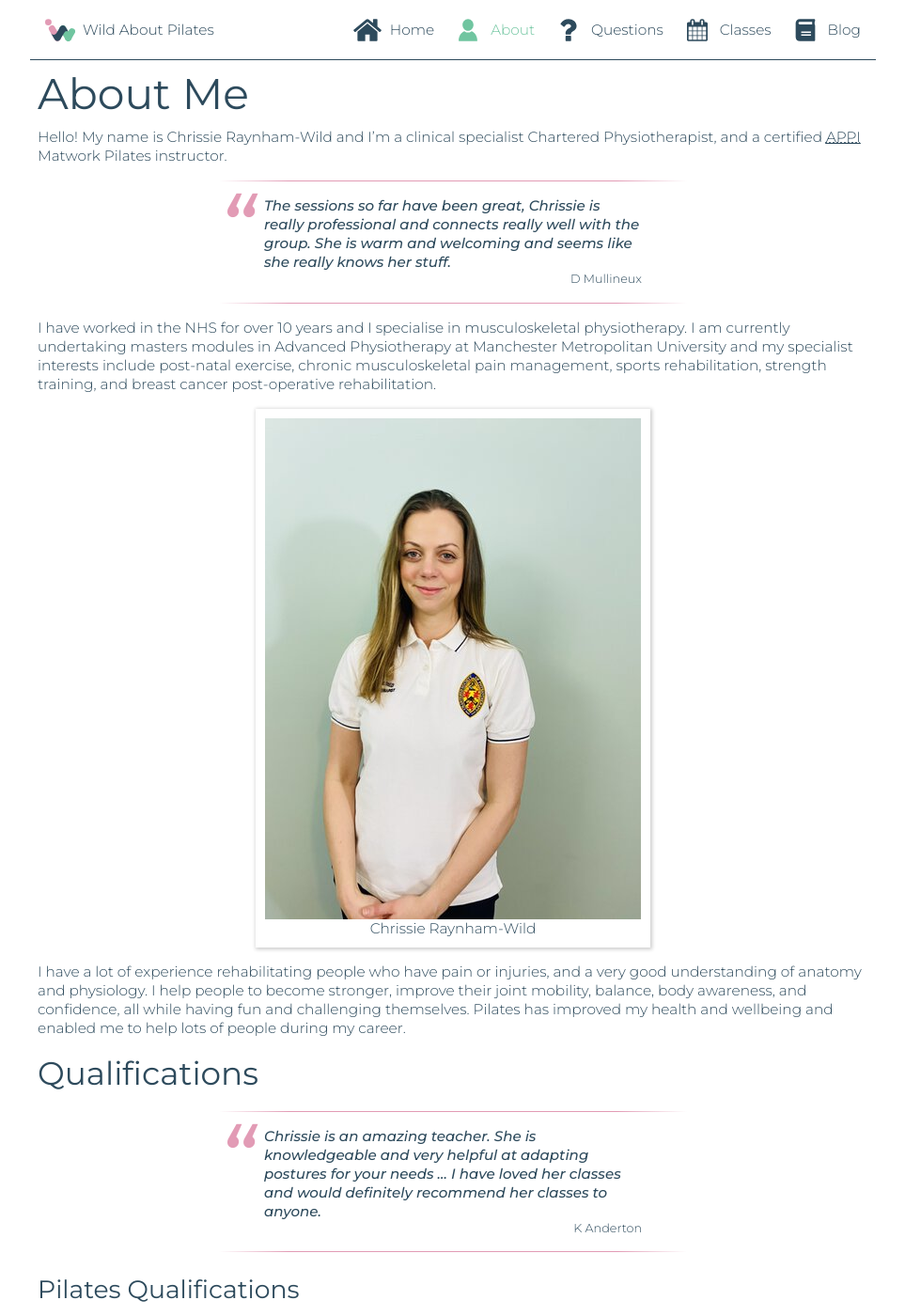
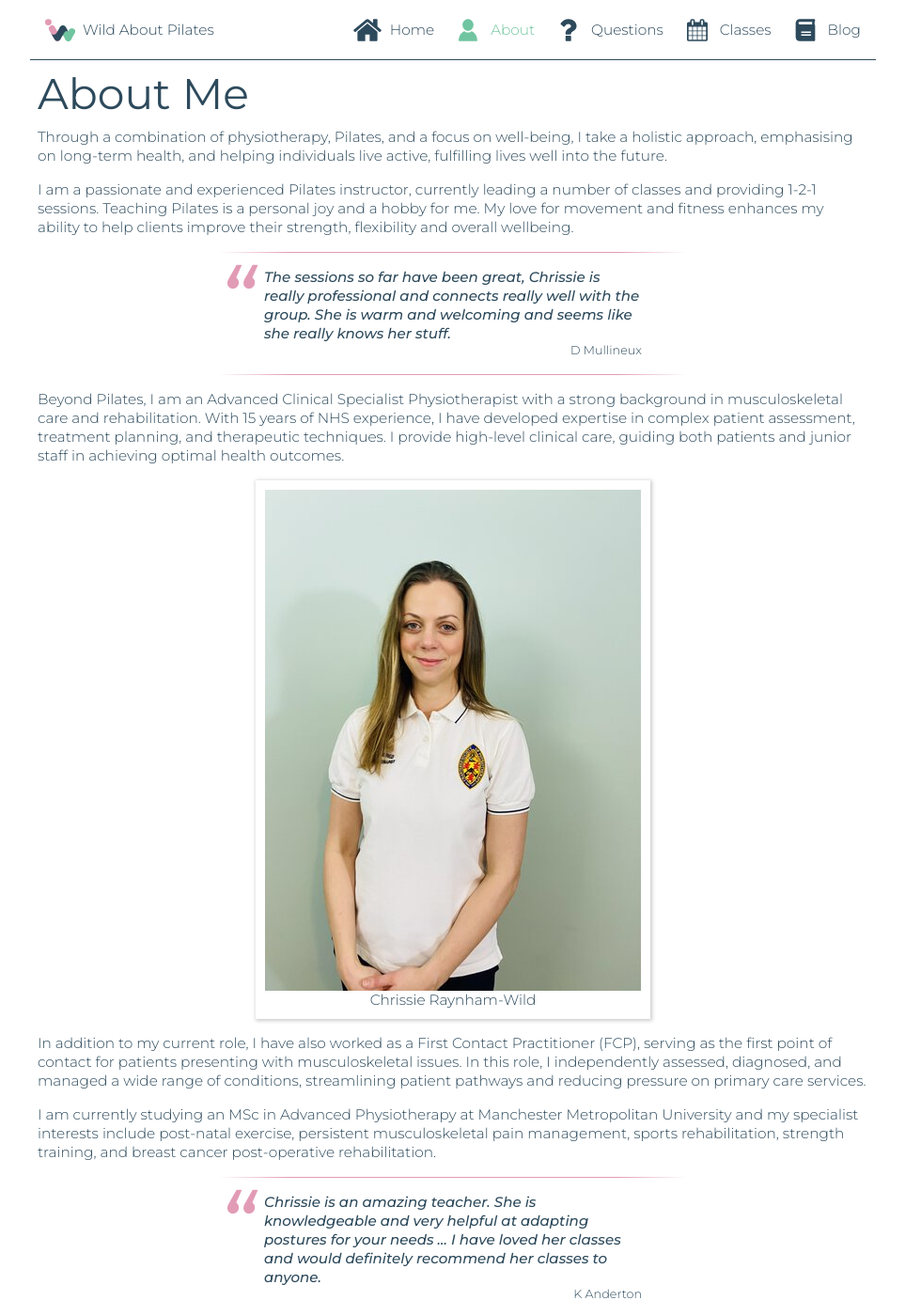
Before and after one commit to mikeraynham/wildaboutpilates, a Jekyll site: the page built from jekyll/about.md, in a window 1280 px wide and 1400 px high. Shown: the whole window at 94% size, without its empty margins (158-1121 px from the left). Built offline with Jekyll 4.4.1, drawn with Linux system fonts in a browser that asks for light colours; some of the changed text lies outside the part shown.

Commit message:
Update qualifications

```diff
--- a/jekyll/about.md
+++ b/jekyll/about.md
@@ -8,13 +8,15 @@ description: My name is Chrissie Raynham-Wild and I'm a state registered Charter
   Pilates instructor.
 ---
 
-Hello! My name is Chrissie Raynham-Wild and I'm a clinical specialist Chartered Physiotherapist, and a certified [<abbr title="The Australian Physiotherapy & Pilates Institute">APPI</abbr>][1] Matwork Pilates instructor.
+Through a combination of physiotherapy, Pilates, and a focus on well-being, I take a holistic approach, emphasising on long-term health, and helping individuals live active, fulfilling lives well into the future.
+
+I am a passionate and experienced Pilates instructor, currently leading a number of classes and providing 1-2-1 sessions. Teaching Pilates is a personal joy and a hobby for me. My love for movement and fitness enhances my ability to help clients improve their strength, flexibility and overall wellbeing.
 
 {% include testimonial.html
     content="The sessions so far have been great, Chrissie is really professional and connects really well with the group. She is warm and welcoming and seems like she really knows her stuff."
     author="D Mullineux" %}
 
-I have worked in the NHS for over 10 years and I specialise in musculoskeletal physiotherapy. I am currently undertaking masters modules in Advanced Physiotherapy at Manchester Metropolitan University and my specialist interests include post-natal exercise, chronic musculoskeletal pain management, sports rehabilitation, strength training, and breast cancer post-operative rehabilitation.
+Beyond Pilates, I am an Advanced Clinical Specialist Physiotherapist with a strong background in musculoskeletal care and rehabilitation. With 15 years of NHS experience, I have developed expertise in complex patient assessment, treatment planning, and therapeutic techniques. I provide high-level clinical care, guiding both patients and junior staff in achieving optimal health outcomes.
 
 {% include image.html
     file="chrissie-raynham-wild"
@@ -22,21 +24,23 @@ I have worked in the NHS for over 10 years and I specialise in musculoskeletal p
     caption="Chrissie Raynham-Wild"
 %}
 
-I have a lot of experience rehabilitating people who have pain or injuries, and a very good understanding of anatomy and physiology. I help people to become stronger, improve their joint mobility, balance, body awareness, and confidence, all while having fun and challenging themselves. Pilates has improved my health and wellbeing and enabled me to help lots of people during my career.
+In addition to my current role, I have also worked as a First Contact Practitioner (FCP), serving as the first point of contact for patients presenting with musculoskeletal issues. In this role, I independently assessed, diagnosed, and managed a wide range of conditions, streamlining patient pathways and reducing pressure on primary care services.
 
-## Qualifications
+I am currently studying an MSc in Advanced Physiotherapy at Manchester Metropolitan University and my specialist interests include post-natal exercise, persistent musculoskeletal pain management, sports rehabilitation, strength training, and breast cancer post-operative rehabilitation.
 
 {% include testimonial.html
     content="Chrissie is an amazing teacher. She is knowledgeable and very helpful at adapting postures for your needs &hellip; I have loved her classes and would definitely recommend her classes to anyone."
     author="K Anderton"
 %}
 
+## Qualifications
+
 ### Pilates Qualifications
 
 * APPI Pilates Matwork Level 1
 * APPI Pilates Matwork Level 2
 * APPI Pilates Matwork Level 3
-* APPI Certified Matwork Pilates Instructor
+* APPI Certified Matwork Pilates Instructor exam
 * APPI Pilates For Runners
 * Unite Health Level 1 Therapeutic Yoga
 * Ante & Post Natal Pilates
@@ -48,7 +52,13 @@ I have a lot of experience rehabilitating people who have pain or injuries, and
 
 ### Physiotherapy postgraduate qualifications
 
-* MSc Advanced Physiotherapy Module in Principles of Clinical Management for Patients with Neuromusculoskeletal Dysfunction: Foundation Unit
+* MSc Advanced Physiotherapy module: Research Methods
+* MSc Advanced Physiotherapy module: Lower quadrant placement
+* MSc Advanced Physiotherapy module: Assessment and Management of Neuromusculoskeletal Dysfunction in the lower Quadrant
+* MSc Advanced Physiotherapy module: Upper quadrant placement
+* MSc Advanced Physiotherapy module: Assessment and Management of Neuromusculoskeletal Dysfunction in the Upper Quadrant
+* MSc Advanced Physiotherapy module: Management of chronic musculoskeletal pain
+* MSc Advanced Physiotherapy Module: Principles of Clinical Management for Patients with Neuromusculoskeletal Dysfunction: Foundation Unit
 * Pelvic Health Physiotherapy: Female Urinary Dysfunction
 * Acupuncture foundation course
 * Spinal Manipulations course
@@ -57,7 +67,11 @@ I have a lot of experience rehabilitating people who have pain or injuries, and
 * The Physiotherapy Assessment and Management of Ankylosing Spondylitis
 * Pregnancy Related Physiotherapy: the childbearing year
 
-### [British Bobath Tutors Association Courses][2]
+### Health and wellness courses
+
+* Health and Wellness: Designing a Sustainable Nutrition Plan – Harvard Medical School
+
+### [British Bobath Tutors Association Courses][1]
 
 * What is Normal Movement
 * Assessment & Treatment of Adults with Neurological Conditions - Part A
```
Also changed, not shown: other parts of jekyll/about.md (+1 -2 lines).
